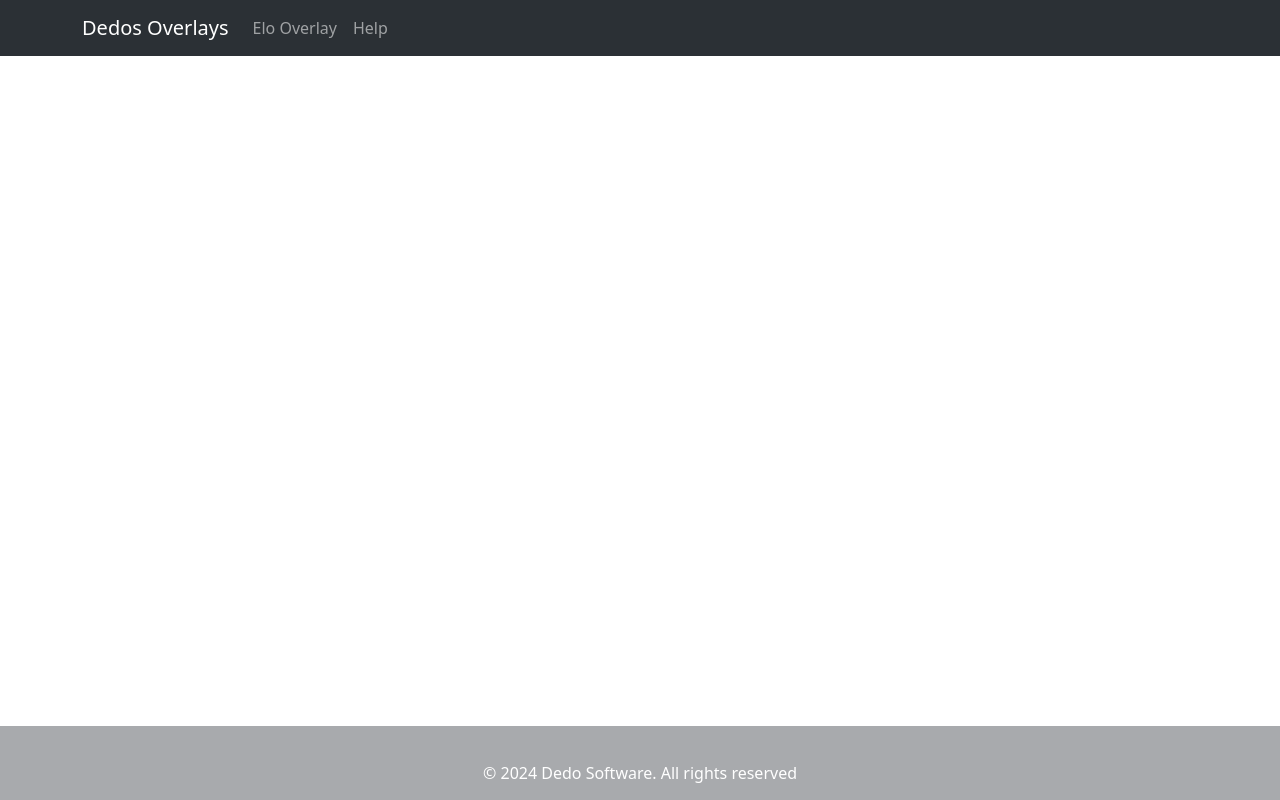
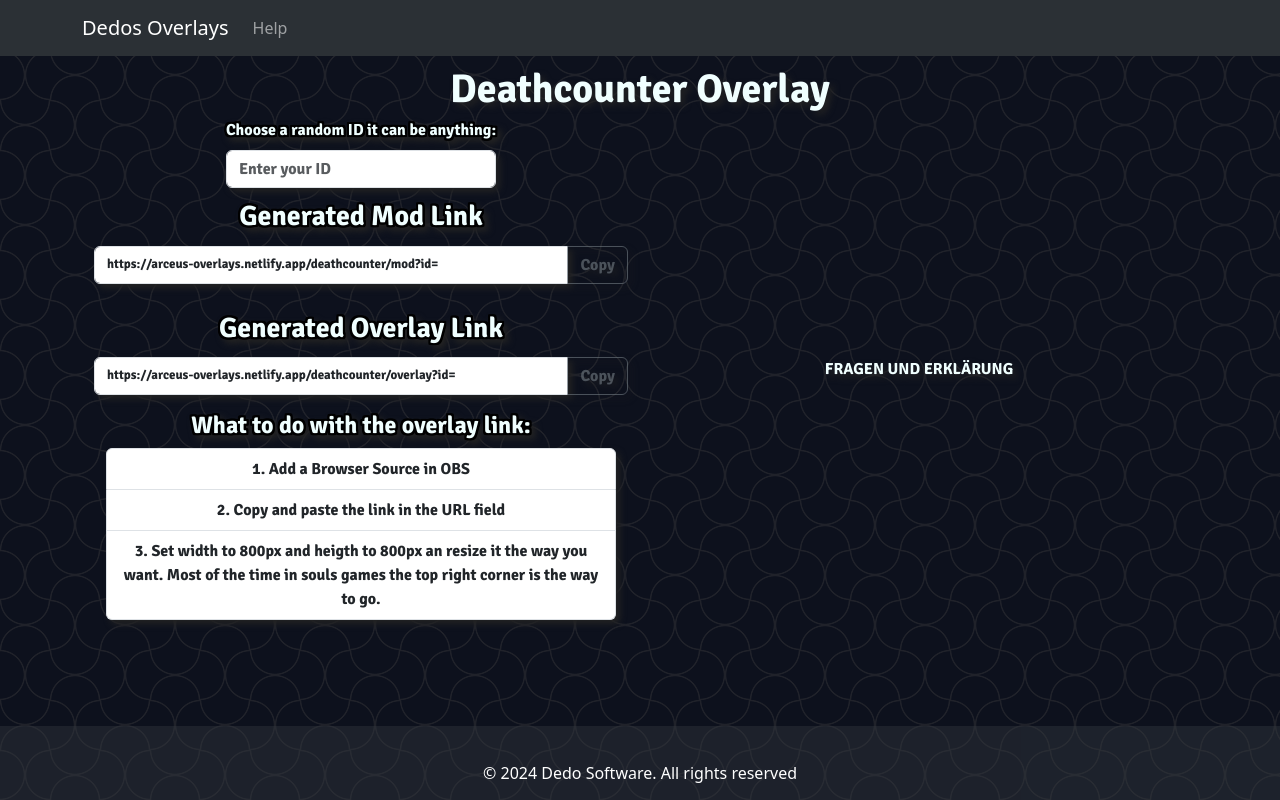
Before and after one commit to deadofarceus/DedosOverlays, a React (Vite) app: page /DeathCounter in a window 1280 px wide. Built offline with nearby package versions, Linux system fonts and the light colour scheme.

Commit message:
feat: deathcounter tut

```diff
--- a/src/App.tsx
+++ b/src/App.tsx
@@ -14,6 +14,7 @@ import GamingTierlist from "./pages/GamingTierlist";
 import RandomCharGen from "./pages/RandomCharGen";
 import Deathcounter from "./pages/Deathcounter";
 import DeathOverlay from "./components/Deathcounter/overlay/DeathOverlay";
+import DeathcounterMod from "./pages/DeathcounterMod";
 
 function App() {
   return (
@@ -28,7 +29,8 @@ function App() {
           <Route path="Overlay" element={<FiveVFiveOverlay />} />
         </Route>
         <Route path="DeathCounter">
-          <Route path="mod" element={<Deathcounter />} />
+          <Route index element={<Deathcounter />} />
+          <Route path="mod" element={<DeathcounterMod />} />
           <Route path="overlay" element={<DeathOverlay />} />
         </Route>
         <Route path="EloOverlay">
--- a/src/components/nav/DedoNavbar.tsx
+++ b/src/components/nav/DedoNavbar.tsx
@@ -17,9 +17,8 @@ function DedoNavbar() {
       <Container>
         <Navbar.Brand href="/">Dedos Overlays</Navbar.Brand>
         <Nav className="me-auto">
-          <Nav.Link href="/EloOverlay">Elo Overlay</Nav.Link>
           <Nav.Link href="/help">Help</Nav.Link>
-          {/* <Nav.Link href="/about">Help</Nav.Link> */}
+          {/* <Nav.Link href="/about">About</Nav.Link> */}
         </Nav>
       </Container>
     </Navbar>
--- a/src/pages/Deathcounter.tsx
+++ b/src/pages/Deathcounter.tsx
@@ -1,60 +1,100 @@
-import { Container, Row, Col } from "react-bootstrap";
-import BossInfo from "../components/Deathcounter/BossInfo";
-import ControlPanel from "../components/Deathcounter/ControlPanel";
-import GraphBox from "../components/Deathcounter/GraphBox";
-import ChangeBoss from "../components/Deathcounter/ChangeBoss";
+import {
+  Button,
+  Col,
+  Container,
+  Form,
+  InputGroup,
+  ListGroup,
+  Row,
+} from "react-bootstrap";
 import "../styles/Deathcounter.css";
-import { DEFAULTPLAYER, Player } from "../types/DeathcounterTypes";
-import { useEffect, useState } from "react";
-import { useQuery } from "../types/UsefulFunctions";
-import { DeathCounterWebsocket } from "../types/WebsocketTypes";
-
-let ws: DeathCounterWebsocket;
+import { useState } from "react";
 
 function Deathcounter() {
   document.body.className = "noOBS";
-  const [player, setPlayer] = useState<Player>(DEFAULTPLAYER);
-  const query = useQuery();
-  const id = query.get("id");
-
-  useEffect(() => {
-    const savedPlayer = localStorage.getItem(id + "EldenRingDeathcounter");
-
-    if (savedPlayer) {
-      const sPlayer = JSON.parse(savedPlayer) as Player;
-      sPlayer.triesInGraph = 5;
-      sPlayer.showAll = false;
-      setPlayer(sPlayer);
-    } else {
-      localStorage.setItem(
-        id + "EldenRingDeathcounter",
-        JSON.stringify(DEFAULTPLAYER)
-      );
-    }
-    if (!ws && id) {
-      ws = new DeathCounterWebsocket(id, setPlayer, true);
-    }
-  }, [id, query]);
-
-  if (ws && ws.ws.readyState === ws.ws.OPEN) {
-    localStorage.setItem(id + "EldenRingDeathcounter", JSON.stringify(player));
-    ws.sendData(player);
-  }
-  console.log(player);
+  const [id, setID] = useState<string>("");
+  const overlayLink = `https://arceus-overlays.netlify.app/deathcounter/overlay?id=${id}`;
+  const modLink = `https://arceus-overlays.netlify.app/deathcounter/mod?id=${id}`;
 
   return (
-    <Container className="DeathContainer w-100 centerC">
-      <Row className="w-100">
-        <ChangeBoss player={player} callback={setPlayer} />
-        <Col className="centerC" xs={9}>
-          <Row className="w-100 h-50">
-            <BossInfo player={player} callback={setPlayer} />
-            <ControlPanel player={player} callback={setPlayer} />
-          </Row>
-          <Row className="mt-3 w-100 h-50">
-            <GraphBox player={player} callback={setPlayer} />
-          </Row>
+    <Container className="DeathCounterCon w-100 centerC">
+      <h1 className="">Deathcounter Overlay</h1>
+      <Row className="centerR w-100">
+        <Col className="centerC w-50">
+          <Form className="centerC">
+            <Col className="centerC">
+              <Form.Group>
+                <Form.Label className="blackOutline">
+                  Choose a random ID it can be anything:
+                </Form.Label>
+                <Form.Control
+                  type="text"
+                  placeholder="Enter your ID"
+                  value={id}
+                  id="dedoKey"
+                  onChange={(e: React.ChangeEvent<HTMLInputElement>) =>
+                    setID(e.target.value)
+                  }
+                />
+              </Form.Group>
+            </Col>
+          </Form>
+          <h3 className="blackOutline">Generated Mod Link</h3>
+          <InputGroup className="mb-3">
+            <Form.Control
+              type="text"
+              value={modLink}
+              readOnly
+              aria-describedby="basic-addon2"
+              className="link"
+            />
+            <Button
+              variant="outline-secondary"
+              id="button-addon2"
+              disabled={!id}
+              onClick={() => {
+                navigator.clipboard.writeText(modLink);
+              }}
+            >
+              Copy
+            </Button>
+          </InputGroup>
+          <h3 className="blackOutline">Generated Overlay Link</h3>
+          <InputGroup className="mb-3">
+            <Form.Control
+              type="text"
+              value={overlayLink}
+              readOnly
+              aria-describedby="basic-addon2"
+              className="link"
+            />
+            <Button
+              variant="outline-secondary"
+              id="button-addon2"
+              disabled={!id}
+              onClick={() => {
+                navigator.clipboard.writeText(overlayLink);
+              }}
+            >
+              Copy
+            </Button>
+          </InputGroup>
+          <Container id="help">
+            <h4 className="blackOutline">What to do with the overlay link:</h4>
+            <ListGroup numbered>
+              <ListGroup.Item>Add a Browser Source in OBS</ListGroup.Item>
+              <ListGroup.Item>
+                Copy and paste the link in the URL field
+              </ListGroup.Item>
+              <ListGroup.Item>
+                Set width to 800px and heigth to 800px an resize it the way you
+                want. Most of the time in souls games the top right corner is
+                the way to go.
+              </ListGroup.Item>
+            </ListGroup>
+          </Container>
         </Col>
+        <Col className="centerC w-50">FRAGEN UND ERKLÄRUNG</Col>
       </Row>
     </Container>
   );
--- /dev/null
+++ b/src/pages/DeathcounterMod.tsx
@@ -0,0 +1,63 @@
+import { Container, Row, Col } from "react-bootstrap";
+import BossInfo from "../components/Deathcounter/BossInfo";
+import ControlPanel from "../components/Deathcounter/ControlPanel";
+import GraphBox from "../components/Deathcounter/GraphBox";
+import ChangeBoss from "../components/Deathcounter/ChangeBoss";
+import "../styles/Deathcounter.css";
+import { DEFAULTPLAYER, Player } from "../types/DeathcounterTypes";
+import { useEffect, useState } from "react";
+import { useQuery } from "../types/UsefulFunctions";
+import { DeathCounterWebsocket } from "../types/WebsocketTypes";
+
+let ws: DeathCounterWebsocket;
+
+function DeathcounterMod() {
+  document.body.className = "noOBS";
+  const [player, setPlayer] = useState<Player>(DEFAULTPLAYER);
+  const query = useQuery();
+  const id = query.get("id");
+
+  useEffect(() => {
+    const savedPlayer = localStorage.getItem(id + "EldenRingDeathcounter");
+
+    if (savedPlayer) {
+      const sPlayer = JSON.parse(savedPlayer) as Player;
+      sPlayer.triesInGraph = 5;
+      sPlayer.showAll = false;
+      setPlayer(sPlayer);
+    } else {
+      localStorage.setItem(
+        id + "EldenRingDeathcounter",
+        JSON.stringify(DEFAULTPLAYER)
+      );
+    }
+    if (!ws && id) {
+      ws = new DeathCounterWebsocket(id, setPlayer, true);
+    }
+  }, [id, query]);
+
+  if (ws && ws.ws.readyState === ws.ws.OPEN) {
+    localStorage.setItem(id + "EldenRingDeathcounter", JSON.stringify(player));
+    ws.sendData(player);
+  }
+  console.log(player);
+
+  return (
+    <Container className="DeathContainer w-100 centerC">
+      <Row className="w-100">
+        <ChangeBoss player={player} callback={setPlayer} />
+        <Col className="centerC" xs={9}>
+          <Row className="w-100 h-50">
+            <BossInfo player={player} callback={setPlayer} />
+            <ControlPanel player={player} callback={setPlayer} />
+          </Row>
+          <Row className="mt-3 w-100 h-50">
+            <GraphBox player={player} callback={setPlayer} />
+          </Row>
+        </Col>
+      </Row>
+    </Container>
+  );
+}
+
+export default DeathcounterMod;
--- a/src/styles/Deathcounter.css
+++ b/src/styles/Deathcounter.css
@@ -171,3 +171,16 @@
 .deathbutton {
     margin: 5px;
 }
+
+
+
+
+.DeathCounterCon {
+    margin-top: 60px;
+    margin-bottom: 100px;
+    color: azure;
+    font-weight: bold;
+    font-family: 'Signika', sans-serif;
+    text-align: center;
+    filter: drop-shadow(4px 4px 3px #222);
+}
--- a/src/styles/Home.css
+++ b/src/styles/Home.css
@@ -42,6 +42,7 @@
 .image-container {
     position: relative;
     width: 100%;
+    background-color: black;
 }
 
 .hover-image {
--- a/src/types/Overlays.ts
+++ b/src/types/Overlays.ts
@@ -11,7 +11,7 @@ export const OVERLAYS: Overlay[] = [
         game: "Elden Ring/other Soulslike",
         imageURL: "/EldenRing.png",
         hoverImageURL: "/EldenRingHover.png",
-        description: "Shows total and boss death with an nice little progress graph! Its not an overlay for the game but for your stream/when working with OBS. ",
+        description: "Shows total and boss death with an nice little progress graph! Its not an overlay for the game (not a mod) but for your stream/when working with OBS. ",
         url: "Deathcounter"
     },
     {
```
